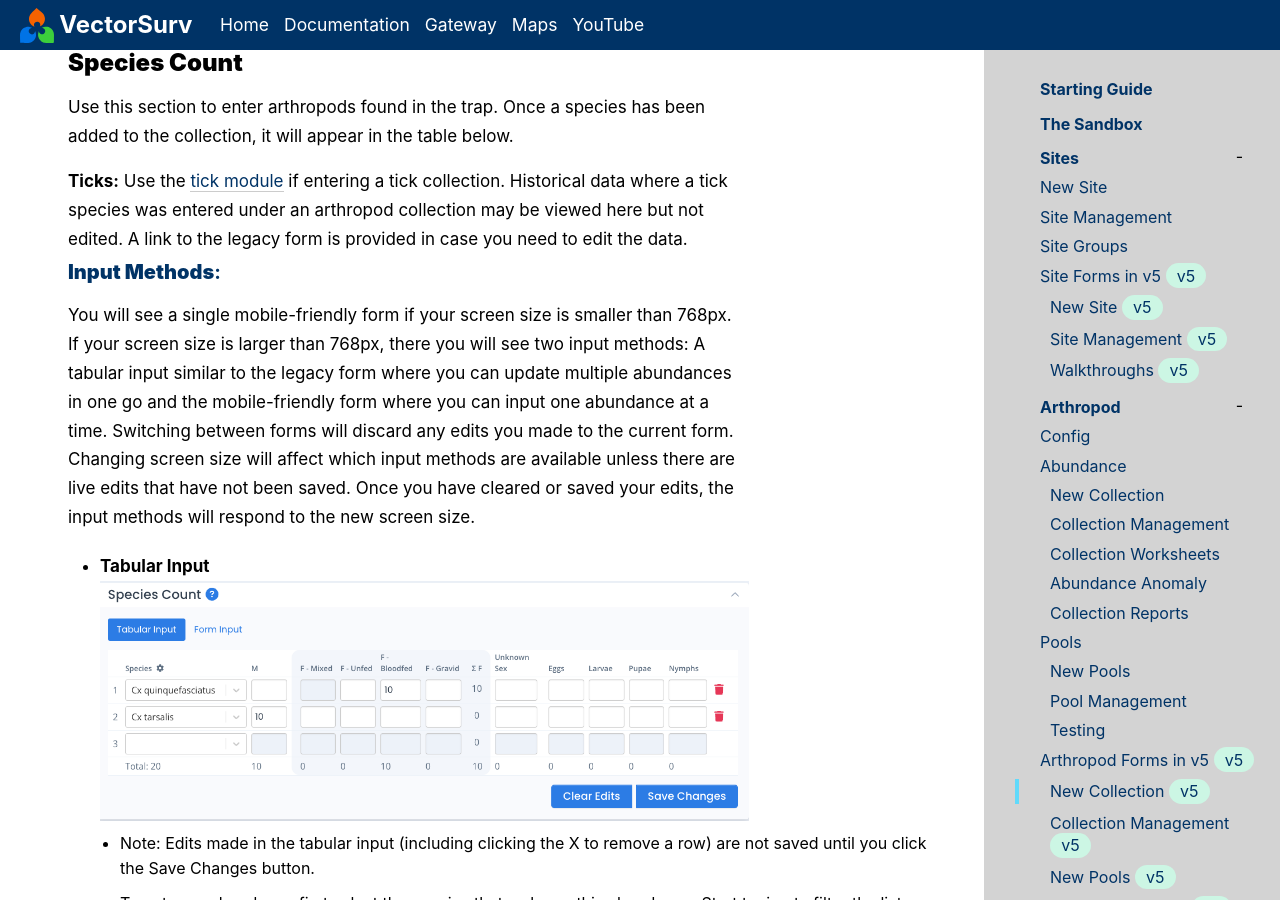
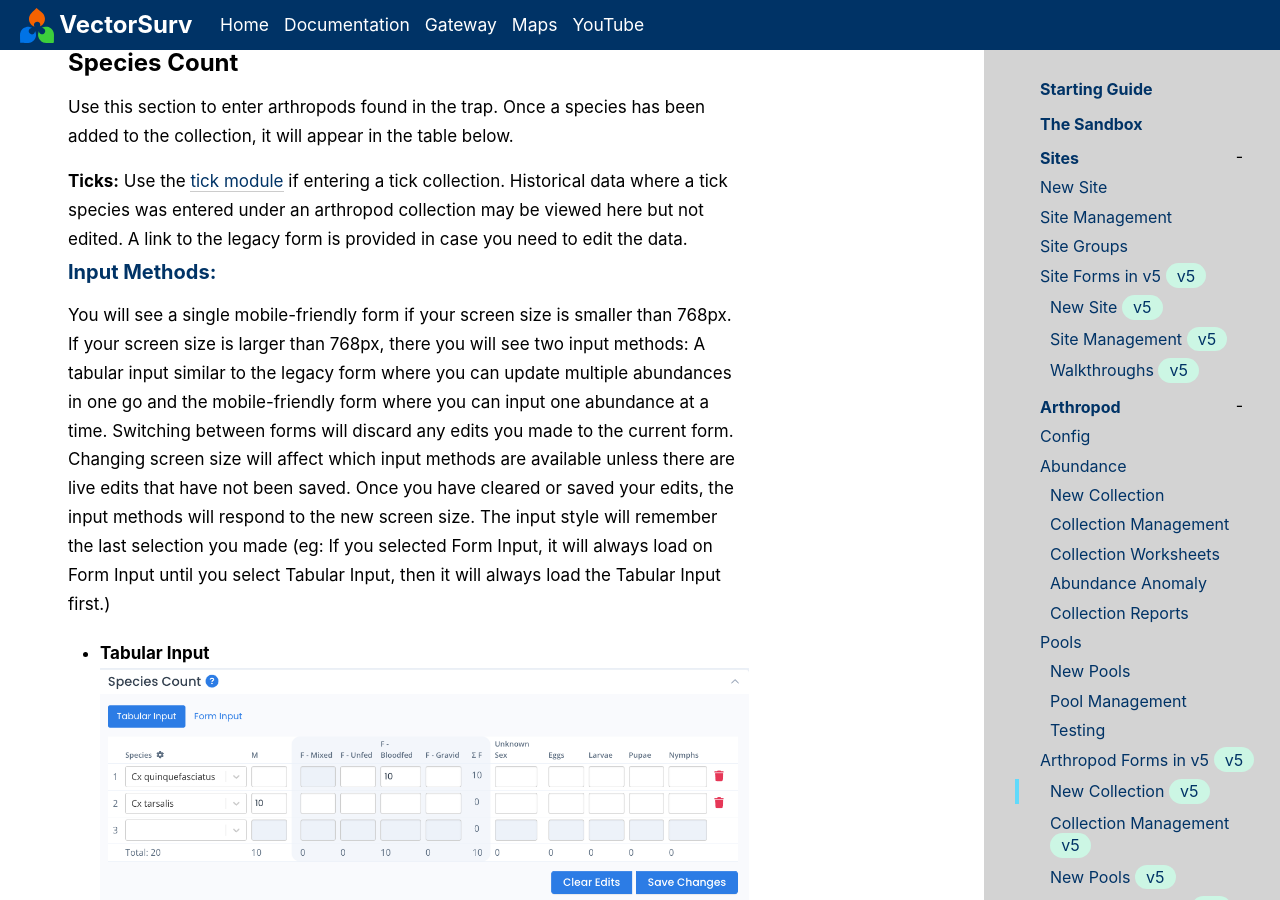
Before and after one commit to tlvaldepena/vectorsurv.org, a Jekyll site: the page built from _docs/arthropod/v5/collection.md, in a window 1280 px wide and 900 px high, scrolled down 3432 px. Built offline with Jekyll 4.4.1, drawn with Linux system fonts in a browser that asks for light colours.

Commit message:
PR udpates + remove bold in headers

```diff
--- a/_docs/arthropod/v5/collection.md
+++ b/_docs/arthropod/v5/collection.md
@@ -8,7 +8,7 @@
 Collections are the records of arthropod population data through the
 placement of traps.
 
-## **Date**
+## Date
 
 **Fields**
 
@@ -60,7 +60,7 @@
   is 1 night. If a trap was placed and collected on the same day,
   enter 1.
 
-## **Site**
+## Site
 
 The [site]({{ site.baseurl }}/docs/site/) where a trap was placed. A
 collection date needs to be selected before you can choose a trap site.
@@ -110,7 +110,7 @@
   human case privacy concerns, the user may choose the most accurate
   option from the list.
 
-## **Trap Details**
+## Trap Details
 
 **Fields**
 
@@ -133,12 +133,12 @@
   failures, i.e. fan broke, dead battery, etc. Leave unchecked if the
   trap did not experience a problem during the trapping period.
 
-## **Comment**
+## Comment
 
 Use this section to note anything other users should know about the
 collection, including the reason(s) for trap failure, for example.
 
-## **Species Count** {#species-count}
+## Species Count {#species-count}
 
 Use this section to enter arthropods found in the trap. Once a species
 has been added to the collection, it will appear in the table below.
@@ -149,9 +149,9 @@
 arthropod collection may be viewed here but not edited. A link to the
 legacy form is provided in case you need to edit the data.
 
-### **Input Methods**:
+### Input Methods:
 
-You will see a single mobile-friendly form if your screen size is smaller than 768px. If your screen size is larger than 768px, there you will see two input methods: A tabular input similar to the legacy form where you can update multiple abundances in one go and the mobile-friendly form where you can input one abundance at a time. Switching between forms will discard any edits you made to the current form. Changing screen size will affect which input methods are available unless there are live edits that have not been saved. Once you have cleared or saved your edits, the input methods will respond to the new screen size.
+You will see a single mobile-friendly form if your screen size is smaller than 768px. If your screen size is larger than 768px, there you will see two input methods: A tabular input similar to the legacy form where you can update multiple abundances in one go and the mobile-friendly form where you can input one abundance at a time. Switching between forms will discard any edits you made to the current form. Changing screen size will affect which input methods are available unless there are live edits that have not been saved. Once you have cleared or saved your edits, the input methods will respond to the new screen size. The input style will remember the last selection you made (eg: If you selected Form Input, it will always load on Form Input until you select Tabular Input, then it will always load the Tabular Input first.)
 
 - **Tabular Input**
   ![Tabular Input](/assets/images/docs/new_collection_tabular.png)
@@ -181,7 +181,7 @@
 
   - **Count:** Number of specimens in the abundance. Minimum of 1.
 
-### **Abundance Table:**
+### Abundance Table:
 
 - **Action buttons**:
 
@@ -204,7 +204,7 @@
   - Total: Total number of specimen of any sex across all abundances in
     the table.
 
-## **Pool**
+## Pool
 
 Optionally, a pool for arbovirus testing can be entered or linked
 through the collection page. This links the pool to the collection that
```
Also changed, not shown: _docs/site/v5/site.md (+3 -3 lines), _docs/tick/collection.md (+6 -6 lines), _docs/tools/spatial-tools.md (+1 -1 lines).
